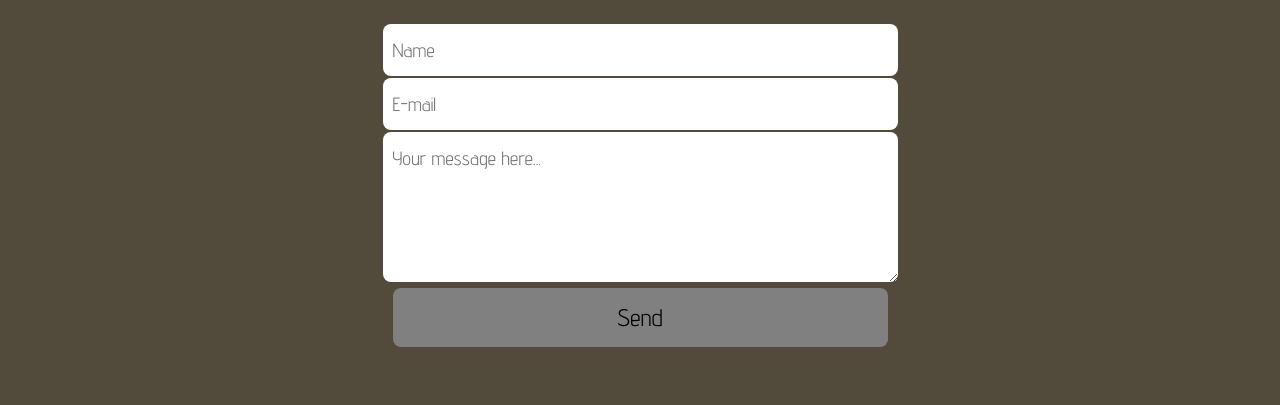
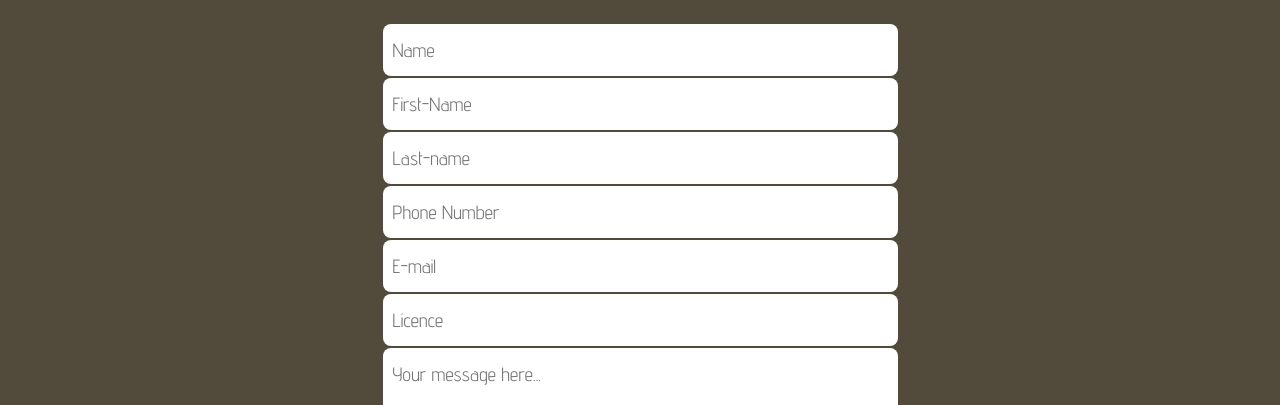
Before and after one commit to haffarsadok/haff, a plain HTML site: page index.html in a window 1280 px wide. Shown: the part 1794-2199 px from the top of the page. Drawn offline with Linux system fonts and the light colour scheme.

Commit message:
Update index.html

```diff
--- a/index.html
+++ b/index.html
@@ -55,8 +55,12 @@
          <footer>
              <form>
                  <h2> Contact Us</h2>
-                 <input placeholder="Name">
-                 <input placeholder="E-mail">
+                <input placeholder="Name">
+                <input placeholder="First-Name">
+                <input placeholder="Last-name">
+                <input type="number" placeholder="Phone Number">
+                <input type="email" placeholder="E-mail">
+                <input placeholder="Licence">
                  <textarea placeholder="Your message here..."></textarea>
                  <button>Send</button>
 
```
